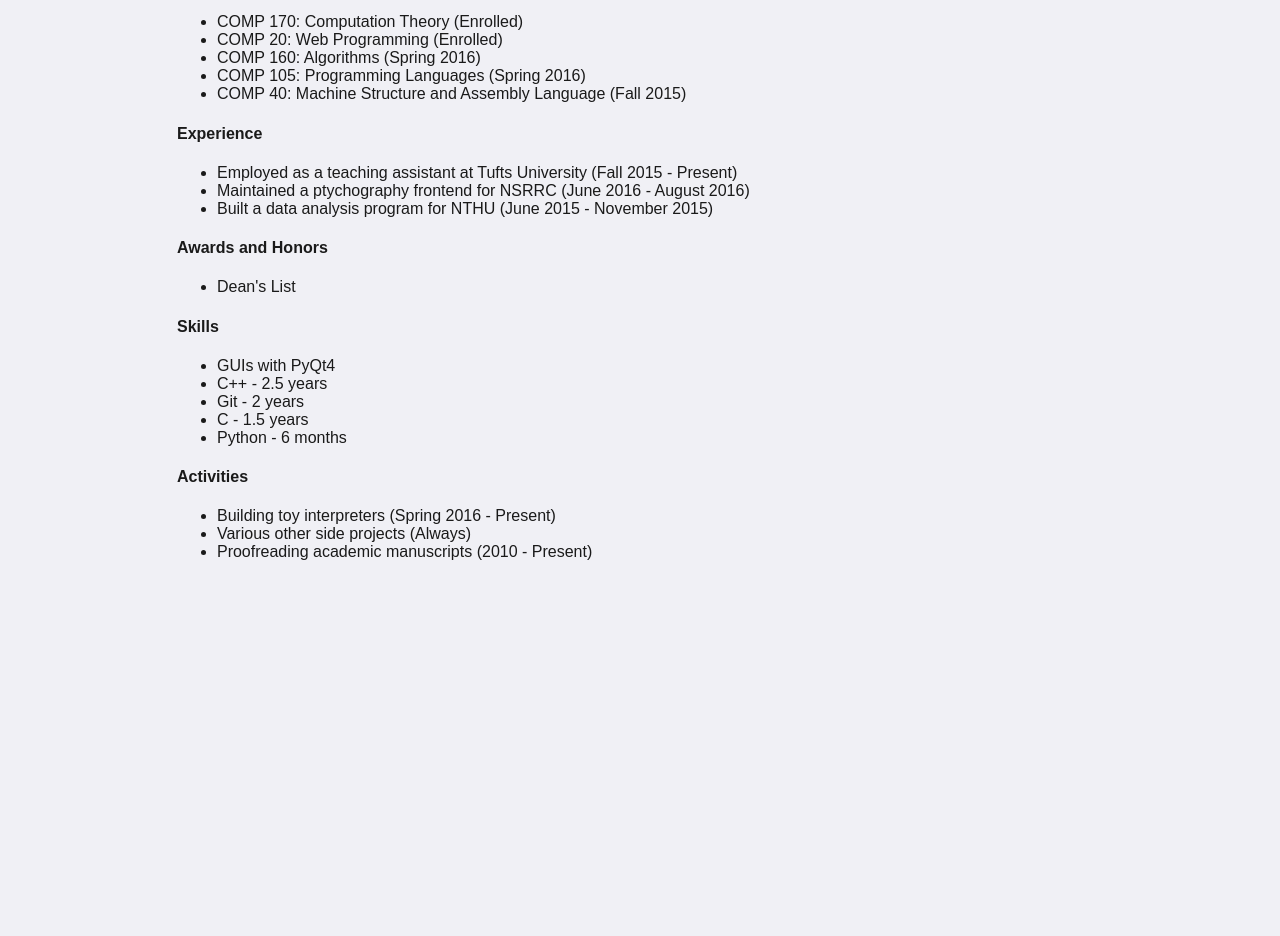
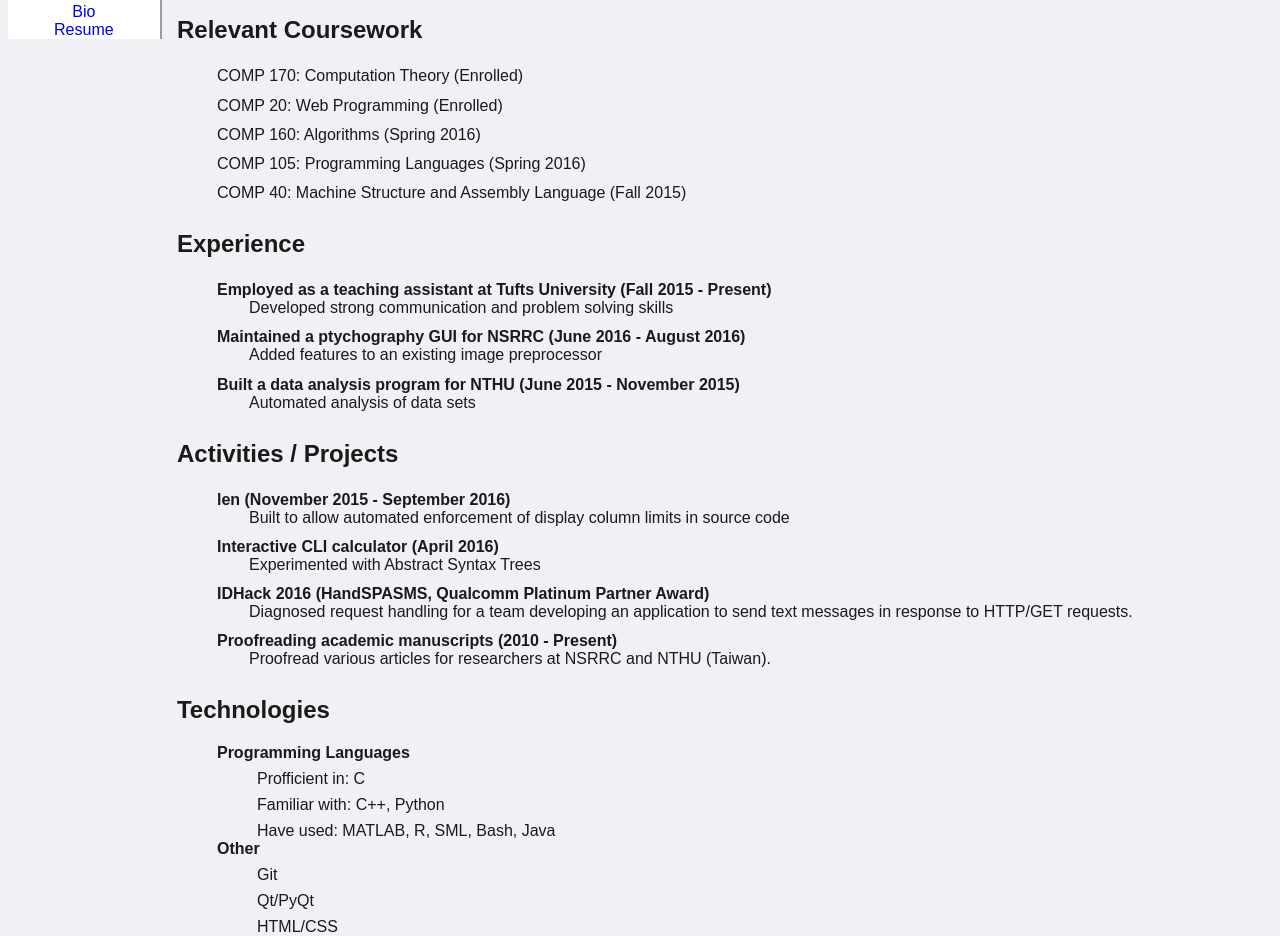
Before and after one commit to 946336/946336, a plain HTML site: page resume.html in a window 1280 px wide. Shown: the part 281-1217 px from the top of the page. Before the commit the page ends 858 px from the top, so only its background shows below. Drawn offline with Linux system fonts and the light colour scheme.

Commit message:
Reorganized resume.html and added content
Also changed styling a bit

```diff
--- a/resume.html
+++ b/resume.html
@@ -10,15 +10,15 @@
 
 <body>
 <div class="sidebar">
-    <h4 class="name" title="Home">
+    <h2 class="name" title="Home">
         <a href="index.html"><img class="nav_home" alt="Picture of not me" src="images/emblem.png"/></a>
-    </h4>
-    <h4 class="github-handle">
+    </h2>
+    <h2 class="github-handle">
         <a href="https://github.com/946336" title="Github"> @946336 </a>
-    </h4>
+    </h2>
     <hr/>
 
-    <h4 class="navbar-title"> Navigation </h4>
+    <h2 class="navbar-title"> Navigation </h2>
 
     <a href="bio.html"> Bio </a>
     <a href="resume.html"> Resume </a>
@@ -30,19 +30,19 @@
     </div>
 
     <div class="content">
-        <h4>Name/Github Handle</h4>
+        <h2>Name/Github Handle</h2>
         <p>Wesley Wei/946336</p>
 
-        <h4>Education</h4>
-        <ul>
+        <h2>Education</h2>
+        <ul class="outerlist">
             <li>
-                Tufts University, Computer Science
-                (Undergraduate, 2014 - Present)
+                <span class="subsection">Tufts University, (Undergraduate, 2014 - Present)</span><br/>
+                <span class="description">BS in Computer Science expected 2018</span>
             </li>
         </ul>
 
-        <h4>Coursework</h4>
-        <ul>
+        <h2>Relevant Coursework</h2>
+        <ul class="outerlist">
             <li>
                 COMP 170: Computation Theory (Enrolled)
             </li>
@@ -60,65 +60,66 @@
             </li>
         </ul>
 
-        <h4>Experience</h4>
-        <ul>
+        <h2>Experience</h2>
+        <ul class="outerlist">
             <li>
-                Employed as a teaching assistant at Tufts University
-                (Fall 2015 - Present)
+                <span class="subsection">Employed as a teaching assistant at Tufts University (Fall 2015 - Present)</span><br/>
+                <span class="description">Developed strong communication and problem solving skills</span>
             </li>
 
             <li>
-                Maintained a ptychography frontend  for NSRRC
-                (June 2016 - August 2016)
+                <span class="subsection">Maintained a ptychography GUI for NSRRC (June 2016 - August 2016)</span><br/>
+                <span class="description">Added features to an existing image preprocessor</span>
             </li>
 
             <li>
-                Built a data analysis program for NTHU
-                (June 2015 - November 2015)
+                <span class="subsection">Built a data analysis program for NTHU (June 2015 - November 2015)</span><br/>
+                <span class="description">Automated analysis of data sets</span>
             </li>
         </ul>
 
-        <h4>Awards and Honors</h4>
-        <ul>
+        <h2>Activities / Projects</h2>
+        <ul class="outerlist">
             <li>
-                Dean's List
+                <span class="subsection">len (November 2015 - September 2016)</span><br/>
+                <span class="description">Built to allow automated enforcement of display column limits in source code</span>
+            </li>
+            <li>
+                <span class="subsection">Interactive CLI calculator (April 2016)</span><br/>
+                <span class="description">Experimented with Abstract Syntax Trees</span>
+            </li>
+            <li>
+                <span class="subsection">IDHack 2016 (HandSPASMS, Qualcomm Platinum Partner Award)</span><br/>
+                <span class="description">Diagnosed request handling for a team developing an application to send text messages in response to HTTP/GET requests.</span>
+            </li>
+
+            <li>
+                <span class="subsection">Proofreading academic manuscripts (2010 - Present)</span><br/>
+                <span class="description">Proofread various articles for researchers at NSRRC and NTHU (Taiwan).</span>
             </li>
         </ul>
 
-        <h4>Skills</h4>
-        <ul>
+        <h2>Technologies</h2>
+        <ul class="outerlist">
+            <span class="subsection">Programming Languages</span><br/>
+            <ul class="innerlist">
+                <li>Profficient in: C</li>
+                <li>Familiar with: C++, Python</li>
+                <li>Have used: MATLAB, R, SML, Bash, Java</li>
+            </ul>
 
-            <li>
-                GUIs with PyQt4
-            </li>
-
-            <li>
-                C++ - 2.5 years
-            </li>
-
-            <li>
-                Git - 2 years
-            </li>
-
-            <li>
-                C - 1.5 years
-            </li>
-
-            <li>
-                Python - 6 months
-            </li>
+            <span class="subsection">Other</span>
+            <ul class="innerlist">
+                <li>Git</li>
+                <li>Qt/PyQt</li>
+                <li>HTML/CSS</li>
+            </ul>
         </ul>
 
-        <h4>Activities</h4>
-        <ul>
+        <h2>Awards and Honors</h2>
+        <ul class="outerlist">
             <li>
-                Building toy interpreters (Spring 2016 - Present)
-            </li>
-            <li>
-                Various other side projects (Always)
-            </li>
-            <li>
-                Proofreading academic manuscripts (2010 - Present)
+                Dean's List
             </li>
         </ul>
 
--- a/styles/basic.css
+++ b/styles/basic.css
@@ -4,6 +4,32 @@
     font-family: sans-serif;
     background-color: #F0F0F5;
     color: #1A1A1A;
+}
+
+ul {
+    list-style: none;
+}
+
+li {
+    padding-top: 0.2em;
+    padding-bottom: 0.2em;
+}
+
+.outerlist li {
+    padding-bottom: 0.5em;
+}
+
+.innerlist li {
+    padding-top: 0.5em;
+    padding-bottom: 0;
+}
+
+.subsection {
+    font-weight: bold;
+}
+
+.description {
+    padding-left: 2em;
 }
 
 .nav_home {
```
